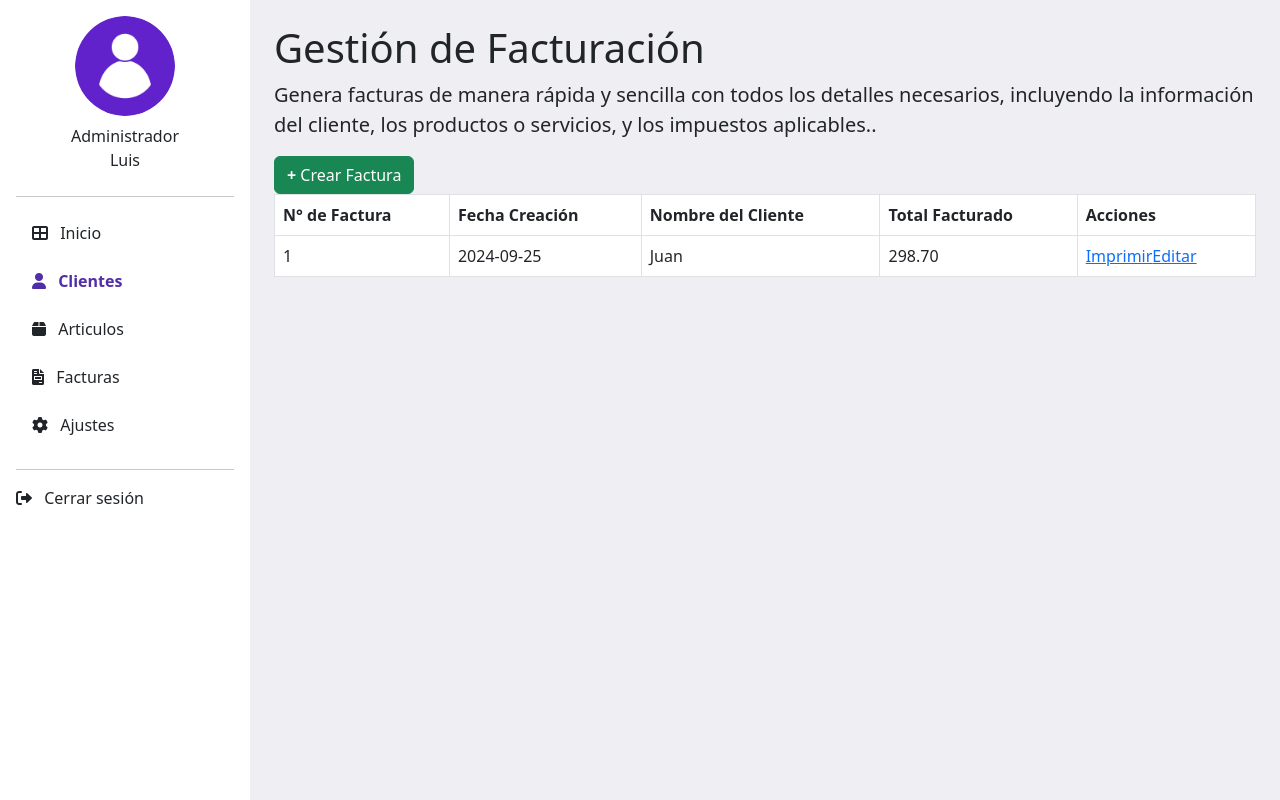
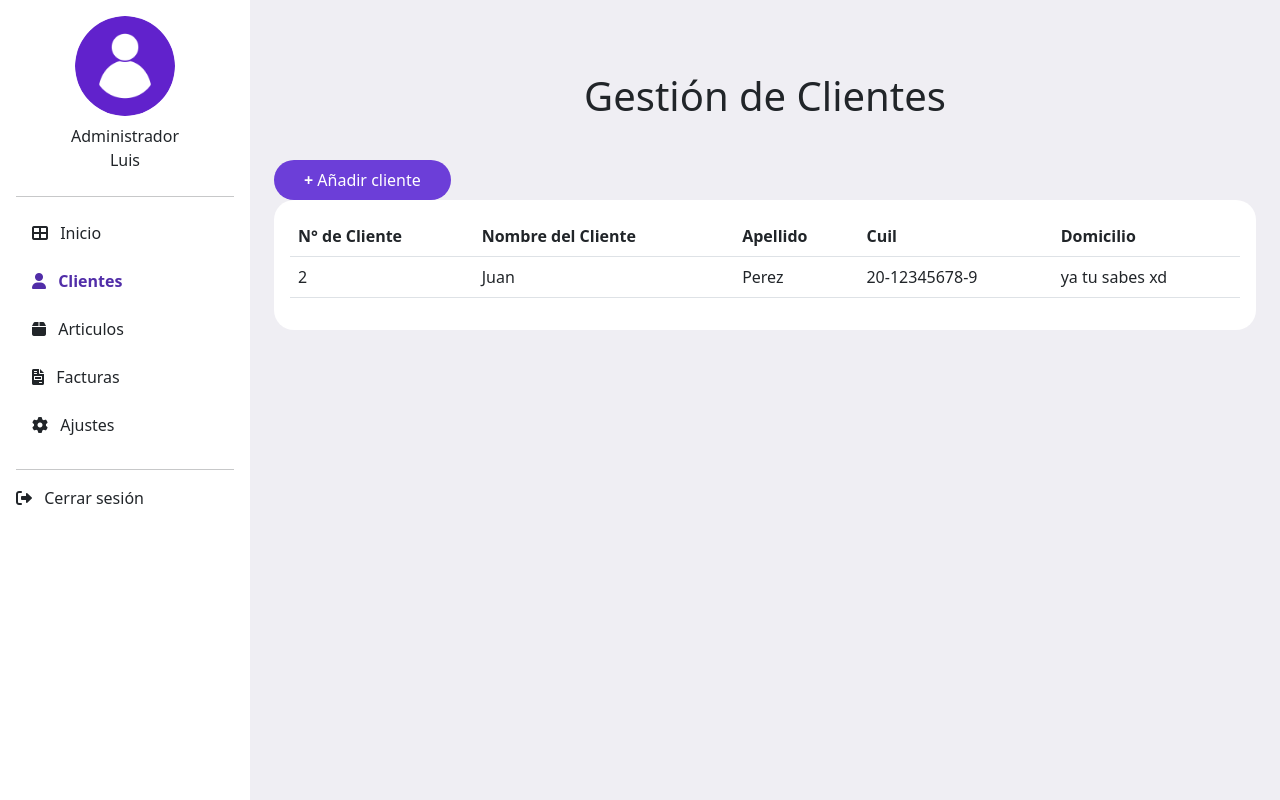
Before and after one commit to LilianaVillca/Facturacion, a PHP site: page /vista/clientes.php in a window 1280 px wide. Run offline with PHP 8.4, Linux system fonts and the light colour scheme; data comes from the database, SQL or seed files in the repository.

Commit message:
agregue algo

```diff
--- a/Facturacionxd/modelo/conexion.php
+++ b/Facturacionxd/modelo/conexion.php
@@ -5,7 +5,7 @@ class Conexion
 
     public function __construct()
     {
-        $this->conexion = new mysqli("localhost:3309", "root", "", "facturacion");
+        $this->conexion = new mysqli("localhost:3309", "root", "", "facturaciondb");
     }
     ///////////////////////////////INGRESO DE USUARIO ///////////////////////////
     public function procesarInicioSesion($usuario, $correo, $contrasena) {
@@ -105,6 +105,74 @@ class Conexion
         }
     }
 
+    public function obtener_productos()
+    {
+        $sql = "SELECT p.id_producto, p.descripcion_producto, p.precio_producto, c.nombre AS nombre_categoria
+                FROM producto p
+                JOIN categorias c ON p.categorias_id = c.id";
+        $result = $this->conexion->query($sql);
+
+        // Verificar si la consulta fue exitosa
+        if ($result && $result->num_rows > 0) {
+            // Crear un array para almacenar los productos
+            $productos = array();
+
+            // Recorrer los resultados y agregarlos al array
+            while ($row = $result->fetch_assoc()) {
+                $productos[] = $row;
+            }
+
+            return $productos;
+        } else {
+            // Si no hay resultados, devuelve un array vacío
+            return array();
+        }
+    }
+
+    public function obtener_clientes()
+    {
+        $sql = "SELECT * FROM cliente";
+        $result = $this->conexion->query($sql);
+
+        // Verificar si la consulta fue exitosa
+        if ($result && $result->num_rows > 0) {
+            // Crear un array para almacenar los productos
+            $clientes = array();
+
+            // Recorrer los resultados y agregarlos al array
+            while ($row = $result->fetch_assoc()) {
+                $clientes[] = $row;
+            }
+
+            return $clientes;
+        } else {
+            // Si no hay resultados, devuelve un array vacío
+            return array();
+        }
+    }
+
+    public function productos_mas_vendidos()
+    {
+        $sql = "SELECT * FROM ";
+        $result = $this->conexion->query($sql);
+
+        // Verificar si la consulta fue exitosa
+        if ($result && $result->num_rows > 0) {
+            // Crear un array para almacenar los productos
+            $clientes = array();
+
+            // Recorrer los resultados y agregarlos al array
+            while ($row = $result->fetch_assoc()) {
+                $clientes[] = $row;
+            }
+
+            return $clientes;
+        } else {
+            // Si no hay resultados, devuelve un array vacío
+            return array();
+        }
+    }
+
 }
 
 
--- a/Facturacionxd/vista/admin.php
+++ b/Facturacionxd/vista/admin.php
@@ -3,7 +3,7 @@
 <head>
   <meta charset="UTF-8">
   <meta name="viewport" content="width=device-width, initial-scale=1.0">
-  <title>Custom Sidebar</title>
+  <title>Dashboard Admin</title>
   <!-- Bootstrap CSS -->
   <link href="https://cdn.jsdelivr.net/npm/bootstrap@5.3.0/dist/css/bootstrap.min.css" rel="stylesheet">
   <!-- FontAwesome Icons -->
--- a/Facturacionxd/vista/clientes.php
+++ b/Facturacionxd/vista/clientes.php
@@ -19,7 +19,7 @@
 
     $modelo = new Conexion();
 
-    $facturas = $modelo->obtener_facturas();
+    $clientes = $modelo->obtener_clientes();
 ?>
 
 
@@ -58,41 +58,40 @@
   <div class="content p-4">
 
     <div class="title-box">
-        <h1>Gestión de Facturación</h1>
-        <p class="lead">Genera facturas de manera rápida y sencilla con todos los detalles necesarios, incluyendo la información del cliente, los productos o servicios, y los impuestos aplicables..</p>
+        <h1>Gestión de Clientes</h1>
     </div>
 
-    <a class="btn btn-success btn-nueva" href="crearFactura.php"><b>+</b> Crear Factura </a>
-    <table class="table table-bordered grocery-crud-table table-hover">
+    <a class="btn custom-btn btn-center" href="crearFactura.php"><b>+</b> Añadir cliente </a>
+
+    <div class="card custom-card">
+     <div class="card-body">
+      <table class="table table-hover">
         <thead>
             <tr>
-                <th>N° de Factura</th>
-                <th>Fecha Creación</th>
+                <th>N° de Cliente</th>
                 <th>Nombre del Cliente</th>
-                <th>Total Facturado</th>
-                <th>Acciones</th>
+                <th>Apellido</th>
+                <th>Cuil</th>
+                <th>Domicilio</th>
             </tr>
         </thead>
         <tbody>
             <?php
-            foreach ($facturas as $factura) {
+            foreach ($clientes as $cliente) {
                 echo "<tr>";
-                echo "<td>" . $factura["id_factura"] . "</td>";
-                echo "<td>" . $factura["fecha"] . "</td>";
-                echo "<td>Juan</td>";
-                // debemos de extraer los datos del usuario para mostrolarlos por aca
-                // pero lo hacemos luego
-                echo "<td>" . $factura["total_despues_impuesto"] . "</td>";
-                echo "<td>";
-                echo "<a href='../controlador/factura.php?accion=imprimir&id=" . $factura["id_factura"] . "' class='editar'>Imprimir</a>";
-                echo "<a href='../controlador/factura.php?accion=editar&id=" . $factura["id_factura"] . "' class='editar'>Editar</a>";
-                echo "</td>";
+                echo "<td>" . $cliente["id_cliente"] . "</td>";
+                echo "<td>" . $cliente["nombre"] . "</td>";
+                echo "<td>" . $cliente["apellido"] . "</td>";
+                echo "<td>" . $cliente["cuil"] . "</td>";
+                echo "<td>" . $cliente["domicilio"] . "</td>";
                 echo "</tr>";
             }
             ?>
 
         </tbody>
     </table>
+   </div>
+  </div>
 </div>
 
 <script src="https://cdn.jsdelivr.net/npm/bootstrap@5.3.3/dist/js/bootstrap.bundle.min.js" integrity="sha384-YvpcrYf0tY3lHB60NNkmXc5s9fDVZLESaAA55NDzOxhy9GkcIdslK1eN7N6jIeHz" crossorigin="anonymous"></script>
--- a/Facturacionxd/vista/styles.css
+++ b/Facturacionxd/vista/styles.css
@@ -79,7 +79,7 @@
   }
 
   .custom-btn:hover {
-    background-color: #512da8; /* Color más oscuro en hover */
+    background-color:#7a56cf; /* Color más oscuro en hover */
     color:white;
   }
 
@@ -123,6 +123,17 @@
     height: 100px; /* Ajusta la altura para que coincida con la tarjeta "Hoy" */
   }
 
+  .title-box {
+    padding: 3rem 1.5rem 2rem !important;
+    text-align: center !important;
+}
+
+/* .btn {
+    margin: 2px 0 14px 0 !important;
+    background-color: #512da8 !important;
+    border:none
+} */
+
   body{
     background-color: #efeef3;
   }
```
Also changed, not shown: Facturacionxd/vista/articulos.php (+19 -22 lines), Facturacionxd/vista/facturas.php (+6 -25 lines).
